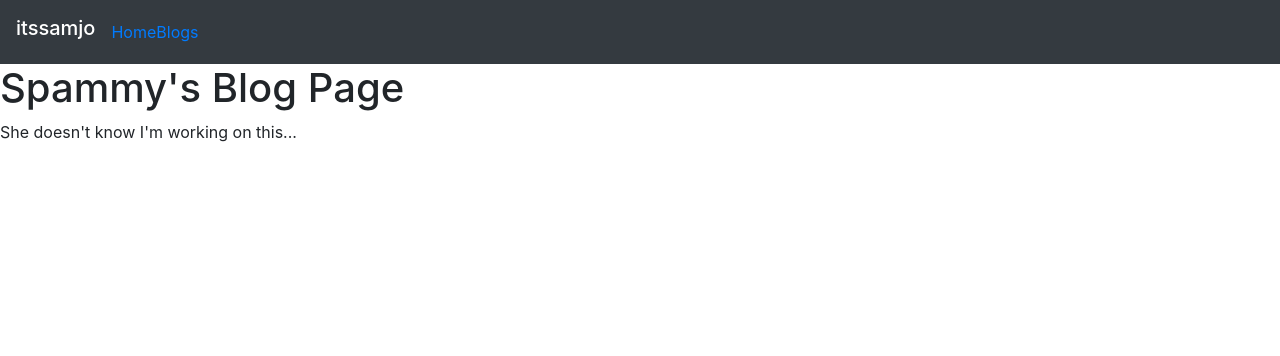
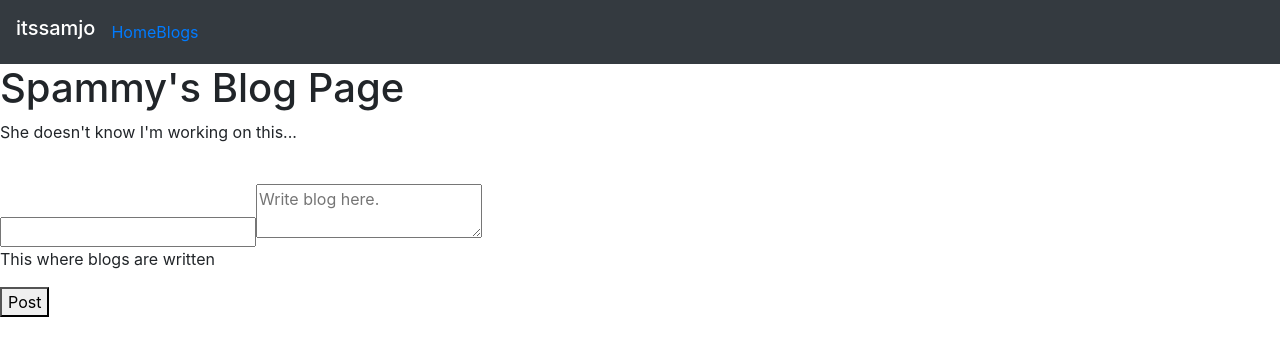
Before and after one commit to CajucomW/itssamjo, a React (Create React App) app in the folder frontend/: page /write_blogs in a window 1280 px wide. Shown: the top 356 px of the page. Built offline with nearby package versions, Linux system fonts and the light colour scheme; no server answers.

Commit message:
fixed router links. need to fix post/submit post

```diff
--- a/frontend/src/App.js
+++ b/frontend/src/App.js
@@ -15,27 +15,14 @@ class App extends Component {
 	render() {
 		return (
 			<div>
-				<Header>
-					<div className="App-mainContent">
-						<Switch>
-							<Route exact path='/' component={Home} />
-          					<Route exact path='/write_blogs/' component={BlogsWrite} />
-						</Switch>
-        			</div>
-				</Header>
-				<Home />
+				<Header />
+				<div>
+					<Switch>
+						<Route exact path='/' component={Home} />
+						<Route exact path='/write_blogs/' component={BlogsWrite} />
+					</Switch>
+				</div>
 			</div>
-      // <div className="App">
-
-      //   <div className="App-NavMenu">
-      //     <NavMenu />
-      //   </div>
-
-      //   <div className="App-title">
-      //     <h1>itssamjo</h1>
-      //   </div>
-
-      // </div>
     );
   }
 }
--- a/frontend/src/components/Header/Header.js
+++ b/frontend/src/components/Header/Header.js
@@ -1,7 +1,5 @@
 import React, { Component } from "react";
 import { Link, Switch, Route } from 'react-router-dom';
-import Home from '../Home/Home.js';
-import BlogsWrite from '../BlogsWrite/BlogsWrite.js';
 import NavMenu from '../NavMenu/NavMenu.js';
 
 class Header extends Component {
```
